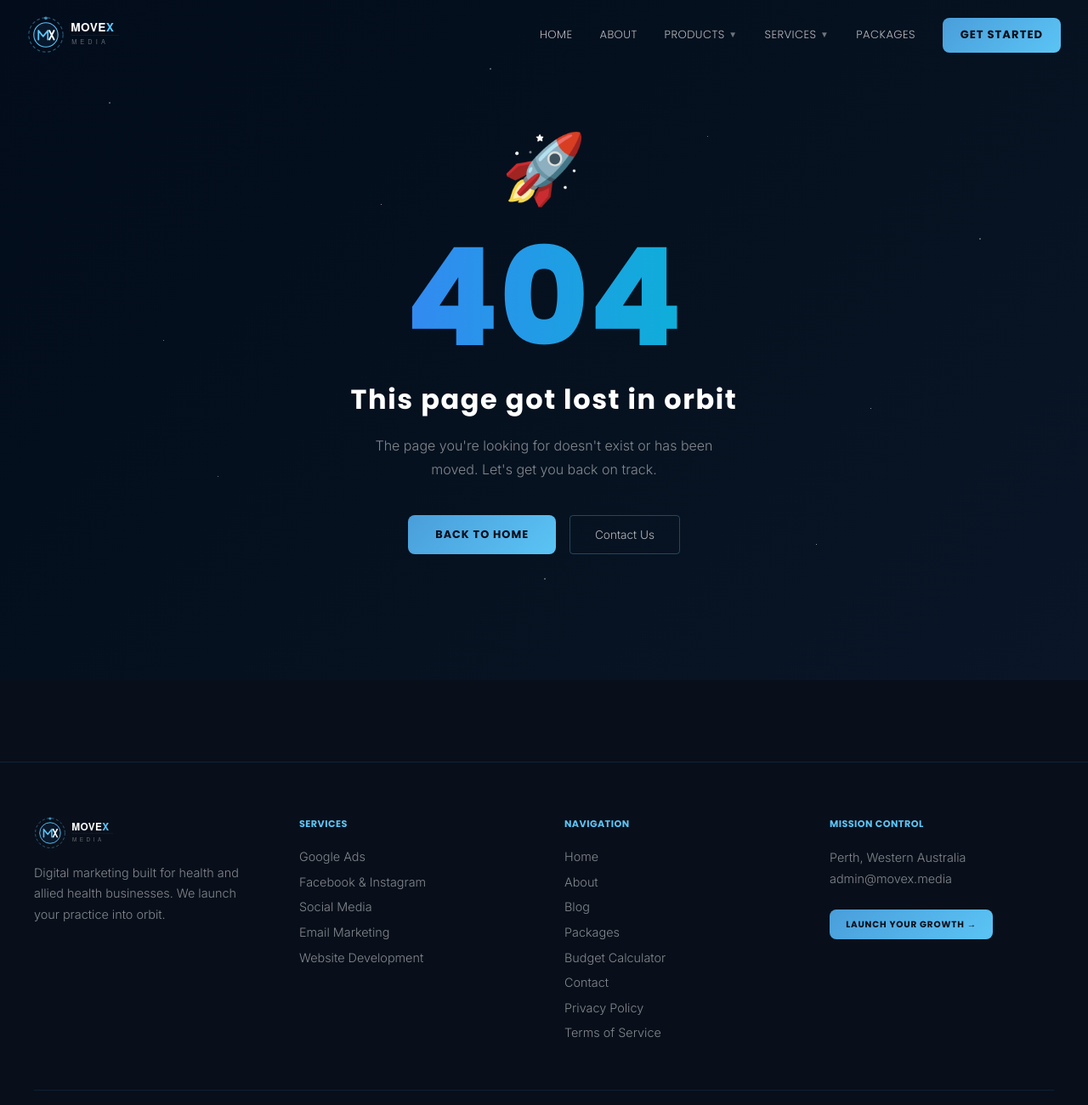
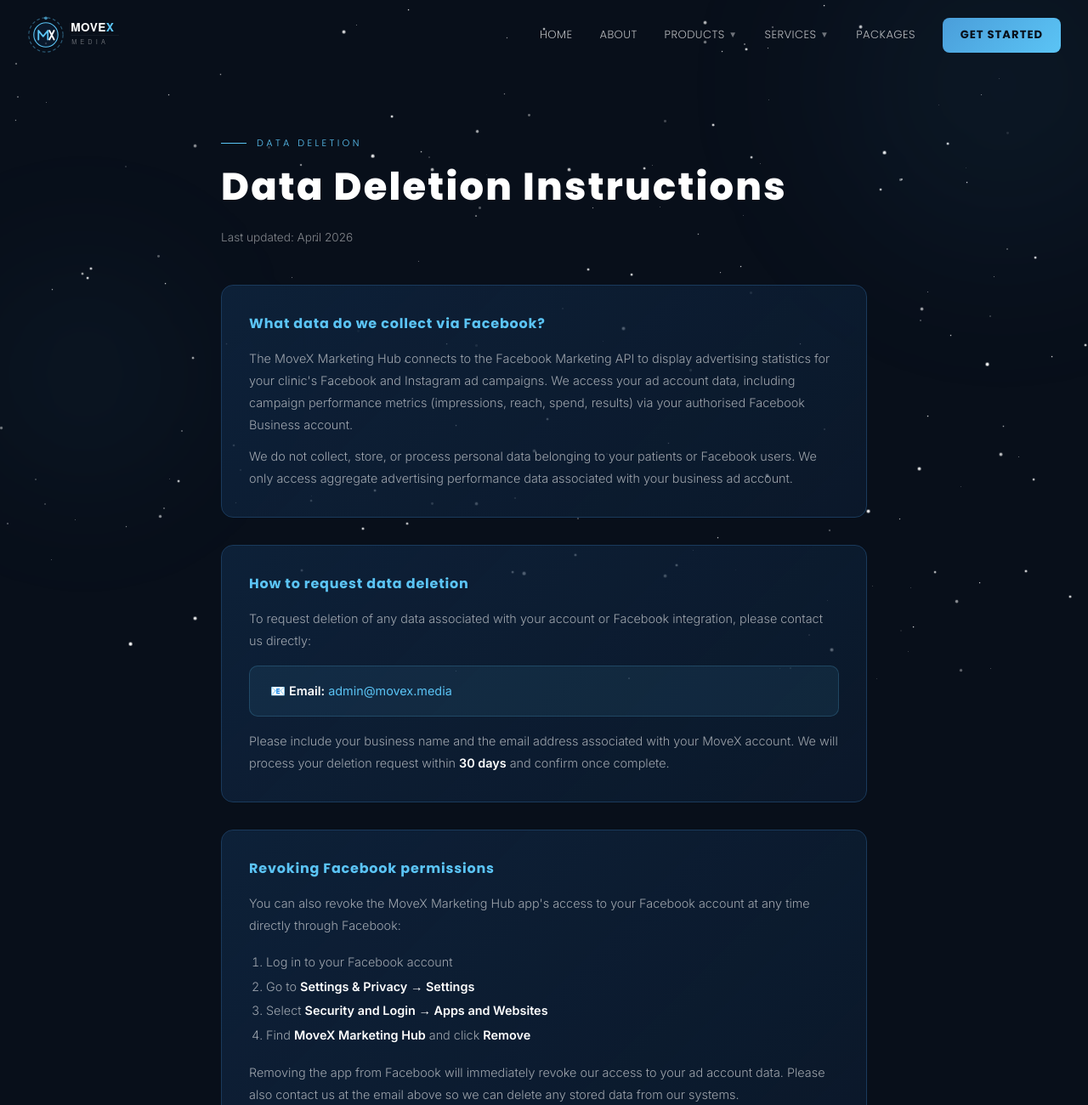
Before and after one commit to MoveXMedia/movexmedia, a Next.js app: page /data-deletion in a window 1280 px wide. Before the commit this address had no page. Shown: the top 1300 px of the page at 85% size. Built offline with nearby package versions, Linux system fonts and the light colour scheme.

Commit message:
Add data deletion instructions page for Facebook app compliance

```diff
--- /dev/null
+++ b/pages/data-deletion.js
@@ -0,0 +1,89 @@
+import Head from 'next/head';
+import Link from 'next/link';
+
+export default function DataDeletion() {
+  return (
+    <>
+      <Head>
+        <title>Data Deletion Instructions — MoveX Media</title>
+        <meta name="description" content="Instructions for requesting deletion of your data from MoveX Media and associated apps." />
+        <meta name="robots" content="noindex" />
+      </Head>
+
+      <section style={{ padding: '10rem 2rem 6rem', minHeight: '80vh' }}>
+        <div style={{ maxWidth: '760px', margin: '0 auto' }}>
+          <div className="section-label" style={{ color: '#5bc4f5', marginBottom: '1rem' }}>Data Deletion</div>
+          <h1 style={{ fontFamily: 'Poppins, sans-serif', fontSize: 'clamp(2rem, 4vw, 2.8rem)', fontWeight: 800, color: 'white', lineHeight: 1.2, marginBottom: '1.5rem' }}>
+            Data Deletion Instructions
+          </h1>
+          <p style={{ color: 'rgba(255,255,255,0.5)', fontSize: '0.85rem', fontWeight: 300, marginBottom: '3rem' }}>
+            Last updated: April 2026
+          </p>
+
+          <div style={{ display: 'flex', flexDirection: 'column', gap: '2rem' }}>
+
+            <div className="card">
+              <h2 style={{ fontFamily: 'Poppins, sans-serif', fontWeight: 700, fontSize: '1rem', color: '#5bc4f5', marginBottom: '1rem' }}>
+                What data do we collect via Facebook?
+              </h2>
+              <p style={{ color: 'rgba(255,255,255,0.6)', fontSize: '0.9rem', lineHeight: '1.8', fontWeight: 300 }}>
+                The MoveX Marketing Hub connects to the Facebook Marketing API to display advertising statistics for your clinic's Facebook and Instagram ad campaigns. We access your ad account data, including campaign performance metrics (impressions, reach, spend, results) via your authorised Facebook Business account.
+              </p>
+              <p style={{ color: 'rgba(255,255,255,0.6)', fontSize: '0.9rem', lineHeight: '1.8', fontWeight: 300, marginTop: '0.75rem' }}>
+                We do not collect, store, or process personal data belonging to your patients or Facebook users. We only access aggregate advertising performance data associated with your business ad account.
+              </p>
+            </div>
+
+            <div className="card">
+              <h2 style={{ fontFamily: 'Poppins, sans-serif', fontWeight: 700, fontSize: '1rem', color: '#5bc4f5', marginBottom: '1rem' }}>
+                How to request data deletion
+              </h2>
+              <p style={{ color: 'rgba(255,255,255,0.6)', fontSize: '0.9rem', lineHeight: '1.8', fontWeight: 300, marginBottom: '1rem' }}>
+                To request deletion of any data associated with your account or Facebook integration, please contact us directly:
+              </p>
+              <div style={{ background: 'rgba(91,196,245,0.08)', border: '1px solid rgba(91,196,245,0.2)', borderRadius: '10px', padding: '1.25rem 1.5rem', marginBottom: '1rem' }}>
+                <p style={{ color: 'white', fontSize: '0.9rem', fontWeight: 400, margin: 0 }}>
+                  📧 <strong>Email:</strong> <a href="mailto:admin@movex.media" style={{ color: '#5bc4f5', textDecoration: 'none' }}>admin@movex.media</a>
+                </p>
+              </div>
+              <p style={{ color: 'rgba(255,255,255,0.6)', fontSize: '0.9rem', lineHeight: '1.8', fontWeight: 300 }}>
+                Please include your business name and the email address associated with your MoveX account. We will process your deletion request within <strong style={{ color: 'white' }}>30 days</strong> and confirm once complete.
+              </p>
+            </div>
+
+            <div className="card">
+              <h2 style={{ fontFamily: 'Poppins, sans-serif', fontWeight: 700, fontSize: '1rem', color: '#5bc4f5', marginBottom: '1rem' }}>
+                Revoking Facebook permissions
+              </h2>
+              <p style={{ color: 'rgba(255,255,255,0.6)', fontSize: '0.9rem', lineHeight: '1.8', fontWeight: 300, marginBottom: '1rem' }}>
+                You can also revoke the MoveX Marketing Hub app's access to your Facebook account at any time directly through Facebook:
+              </p>
+              <ol style={{ color: 'rgba(255,255,255,0.6)', fontSize: '0.9rem', lineHeight: '2', fontWeight: 300, paddingLeft: '1.25rem', margin: 0 }}>
+                <li>Log in to your Facebook account</li>
+                <li>Go to <strong style={{ color: 'white' }}>Settings &amp; Privacy → Settings</strong></li>
+                <li>Select <strong style={{ color: 'white' }}>Security and Login → Apps and Websites</strong></li>
+                <li>Find <strong style={{ color: 'white' }}>MoveX Marketing Hub</strong> and click <strong style={{ color: 'white' }}>Remove</strong></li>
+              </ol>
+              <p style={{ color: 'rgba(255,255,255,0.6)', fontSize: '0.9rem', lineHeight: '1.8', fontWeight: 300, marginTop: '1rem' }}>
+                Removing the app from Facebook will immediately revoke our access to your ad account data. Please also contact us at the email above so we can delete any stored data from our systems.
+              </p>
+            </div>
+
+            <div className="card">
+              <h2 style={{ fontFamily: 'Poppins, sans-serif', fontWeight: 700, fontSize: '1rem', color: '#5bc4f5', marginBottom: '1rem' }}>
+                Questions
+              </h2>
+              <p style={{ color: 'rgba(255,255,255,0.6)', fontSize: '0.9rem', lineHeight: '1.8', fontWeight: 300 }}>
+                For any questions about this policy or how we handle your data, please review our{' '}
+                <Link href="/privacy" style={{ color: '#5bc4f5', textDecoration: 'none' }}>Privacy Policy</Link>{' '}
+                or contact us at{' '}
+                <a href="mailto:admin@movex.media" style={{ color: '#5bc4f5', textDecoration: 'none' }}>admin@movex.media</a>.
+              </p>
+            </div>
+
+          </div>
+        </div>
+      </section>
+    </>
+  );
+}
```
